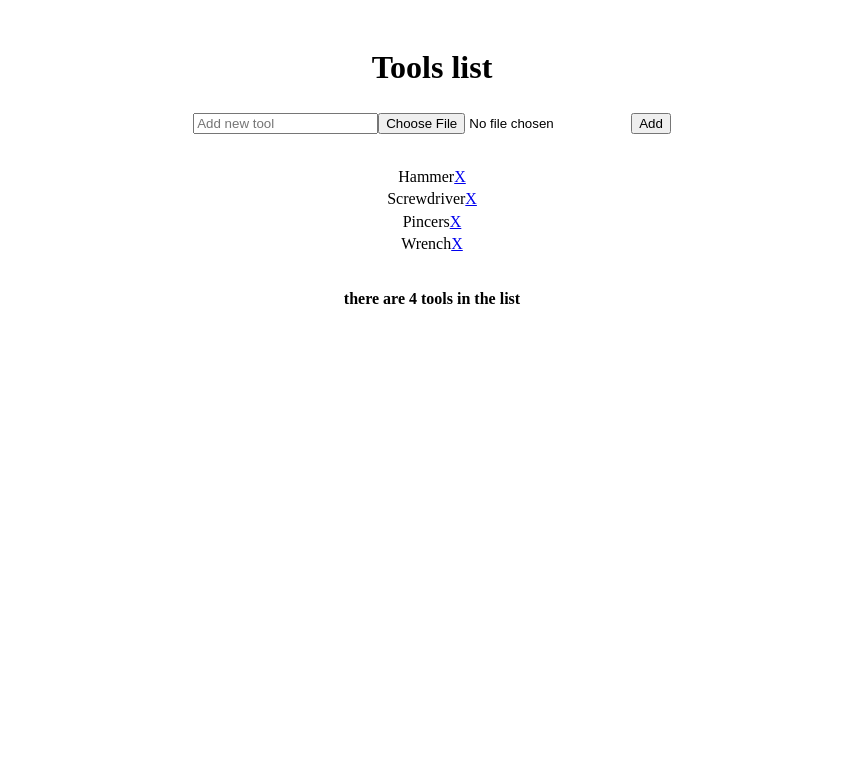
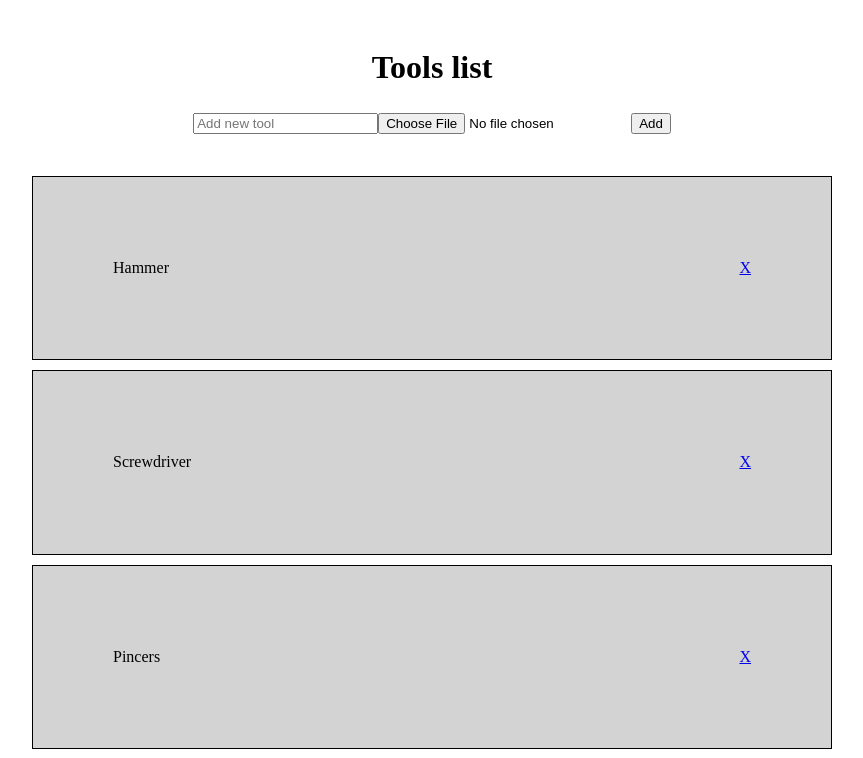
Before and after one commit to agustincasagrande/items-challenge, a React (Vite) app: page / in a window 1280 px wide. Shown: the top 758 px of the page, without its empty margins (208-1071 px from the left). Built offline with nearby package versions, Linux system fonts and the light colour scheme.

Commit message:
css update

```diff
--- a/package.json
+++ b/package.json
@@ -4,6 +4,7 @@
   "description": "",
   "main": "index.js",
   "dependencies": {
+    "immutability-helper": "^3.0.1",
     "lodash.flow": "^3.5.0",
     "react": "^16.13.0",
     "react-dnd": "^10.0.2",
@@ -12,6 +13,7 @@
   },
   "devDependencies": {
     "@babel/core": "^7.8.6",
+    "@babel/plugin-proposal-class-properties": "^7.8.3",
     "@babel/plugin-transform-runtime": "^7.8.3",
     "parcel-bundler": "^1.12.4",
     "prettier": "^1.19.1"
@@ -35,8 +37,9 @@
       ]
     ],
     "plugins": [
+      "@babel/transform-runtime",
       [
-        "@babel/transform-runtime"
+        "@babel/plugin-proposal-class-properties"
       ]
     ]
   },
--- a/src/ToolsList.js
+++ b/src/ToolsList.js
@@ -2,6 +2,9 @@ import React, { useState } from "react";
 import "./style.css";
 import HTML5Backend from "react-dnd-html5-backend";
 import { DragDropContext } from "react-dnd";
+import Card from "./Card";
+const update = require("immutability-helper");
+import "./loading.gif";
 
 const ToolsList = () => {
 	let intialState = localStorage.getItem("tools");
@@ -17,6 +20,7 @@ const ToolsList = () => {
 	const [newTool, setNewTool] = useState("");
 	const [tools, setTools] = useState(intialState);
 	const [loading, setLoading] = useState(false);
+	//const [edit, setEdit] = useState(false);
 
 	function removeTool(id) {
 		save(tools.filter(tool => tool.id != id));
--- a/src/index.html
+++ b/src/index.html
@@ -2,7 +2,7 @@
 <html lang="en">
 	<head>
 		<meta charset="UTF-8" />
-		<title>list of items</title>
+		<title>list of tools</title>
 	</head>
 	<body>
 		<div id="root">not rendered</div>
--- a/src/style.css
+++ b/src/style.css
@@ -1,19 +1,69 @@
+/* 1em = 16px */
 .all {
 	text-align: center;
-	padding: 1em;
+	padding: 16px;
 	line-height: 1.4;
 }
 
 .tools-list {
 	list-style-type: none;
-	padding: 1em;
+	padding: 16px;
 }
 
 .tool {
-	text-align: center;
+	display: flex;
+	border: 1px solid #000;
+	margin: 10px;
+	margin-left: 200px;
+	margin-right: 200px;
+	background-color: lightgrey;
+	padding: 80px;
+}
+
+.tool p {
+	text-align: left;
+	font-size: 20px;
+	vertical-align: middle;
 }
 
 .tool img {
-	max-width: 320px;
-	max-height: 320px;
+	margin-left: auto;
+	align: middle;
+	width: 320px;
+	height: 320px;
 }
+
+.tool a {
+	margin-left: auto;
+}
+
+.add-button {
+	padding: 10px;
+	font-size: 16px;
+	margin: 10px;
+	margin-right: 0px;
+	background-color: blue;
+	color: white;
+	border: 2px solid blue;
+
+	border-radius: 5px;
+}
+
+.text-input {
+	padding: 10px;
+	font-size: 16px;
+	border: 2px solid grey;
+	width: 165px;
+}
+
+.add-button:hover {
+	background-color: purple;
+	border: 2px solid purple;
+	cursor: pointer;
+}
+
+.img-input {
+	background-color: solid White;
+	font-size: 16px;
+	padding: 10px;
+}
```
Also changed, not shown: 1 other file (tests, documents, lock files or other folders).
